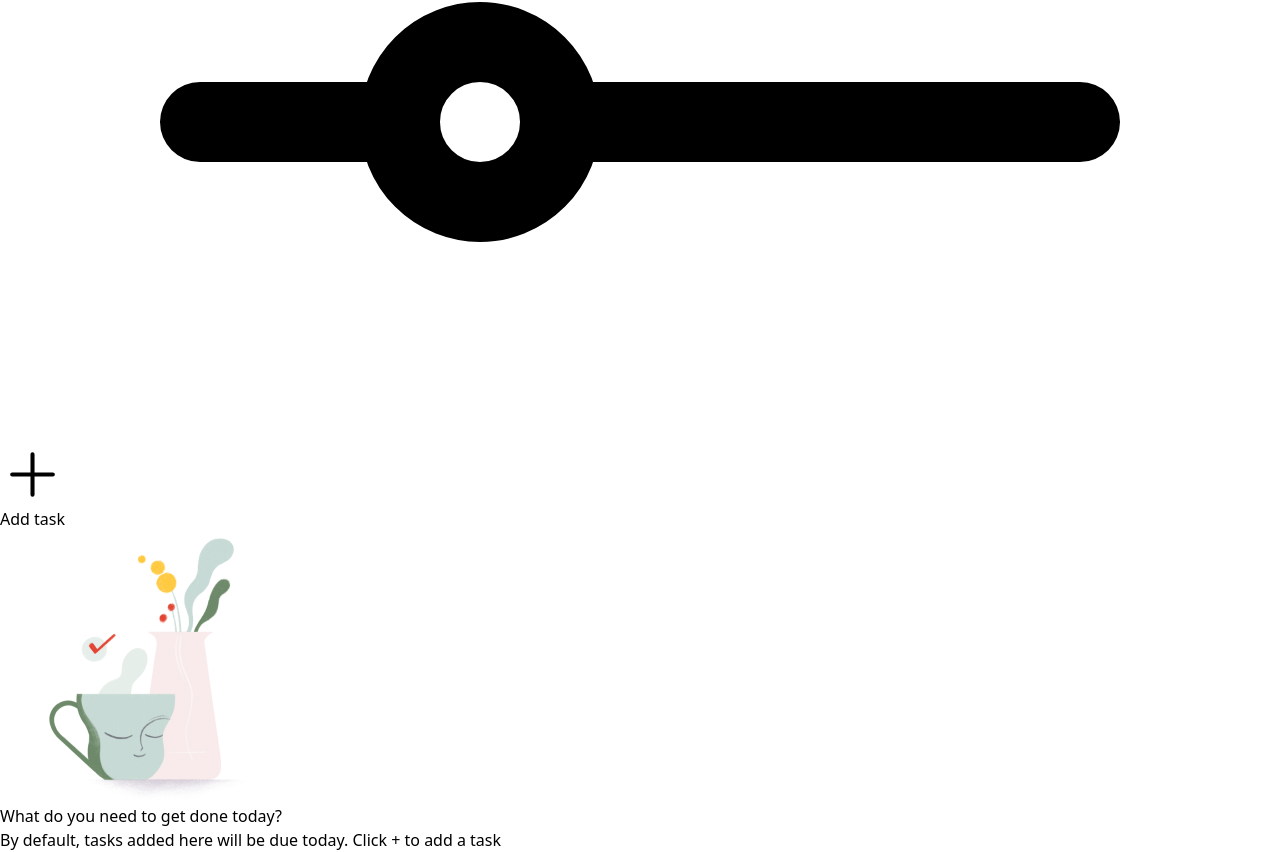
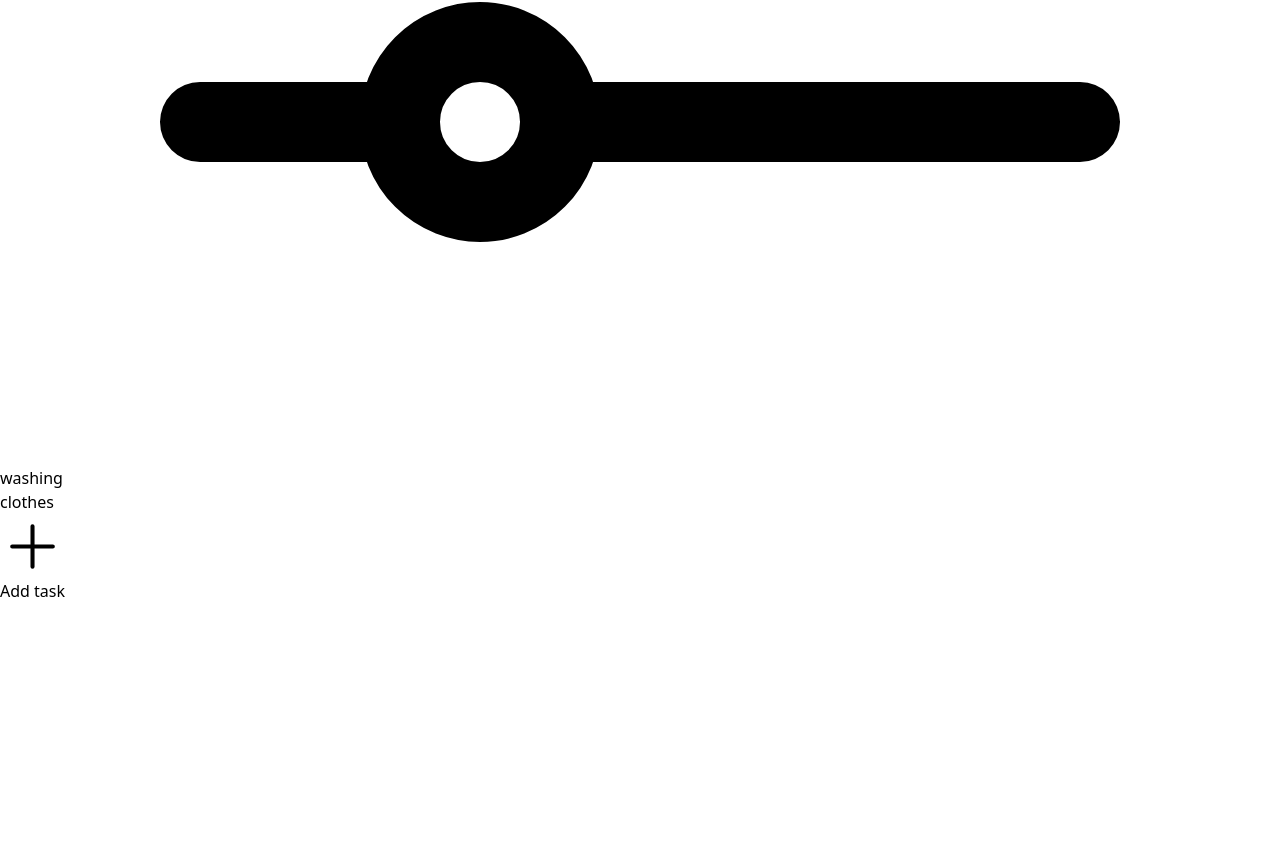
Before and after one commit to RanafaB18/ProductivityApp, a React (Vite) app: page / in a window 1280 px wide. Shown: the part 2166-3018 px from the top of the page. After the commit the page ends 2769 px from the top, so only its background shows below. Built offline with nearby package versions, Linux system fonts and the light colour scheme.

Commit message:
Added animation and sound to TaskItem

```diff
--- a/src/components/TaskItem.jsx
+++ b/src/components/TaskItem.jsx
@@ -1,25 +1,51 @@
-import PropTypes from "prop-types"
+import PropTypes from "prop-types";
+import { motion } from "framer-motion";
+import { useContext } from "react";
+import { DataContext } from "../context/DataContext";
+import sound from "../assets/water-droplet.mp3";
+const TaskItem = ({ task }) => {
+  const priorityToColorMapping = {
+    P1: "border-red-600 bg-red-500 hover:bg-red-200 text-red-600",
+    P2: "border-orange-600 bg-orange-500 hover:bg-orange-200 text-orange-500",
+    P3: "border-blue-600 bg-blue-500 hover:bg-blue-200 text-blue-500",
+    P4: "hover:bg-gray-200",
+  };
+  const priorityToHexMapping = {
+    P1: "#dc4c3e",
+    P2: "#ec9018",
+    P3: "#2872e0",
+    P4: "#a7a7a7",
+  };
+  const { setTasks } = useContext(DataContext);
+  const { taskName, description, priority, id } = task;
+  console.log("priority", priority);
+  function completeAndRemoveHandler() {
+    const audio = new Audio(sound);
+    audio.play();
+    setTimeout(() => {
+      setTasks((prevTasks) => {
+        return prevTasks.filter((task) => task.id !== id);
+      });
+    }, 150);
+  }
 
-
-const TaskItem = ({ task }) => {
-    const priorityToColorMapping = {
-        'P1': 'border-red-600 bg-red-500 hover:bg-red-200 text-red-600',
-        'P2': 'border-orange-600 bg-orange-500 hover:bg-orange-200 text-orange-500',
-        'P3': 'border-blue-600 bg-blue-500 hover:bg-blue-200 text-blue-500',
-        'P4': 'hover:bg-gray-200'
-    }
-    const { taskName, description, priority } = task
-    console.log("priority", priority);
   return (
     <article className="flex items-start gap-3 py-3 min-h-[80px]">
-      <div className={`border bg-white ${priorityToColorMapping[priority] } bg-opacity-25 group transition duration-500 cursor-pointer rounded-full h-fit p-1 mt-0.5`}>
+      <motion.button
+        whileTap={{
+          scale: 1.3,
+          backgroundColor: priorityToHexMapping[priority],
+        }}
+        onClick={completeAndRemoveHandler}
+        className={`border bg-white ${priorityToColorMapping[priority]} bg-opacity-25 group transition-opacity duration-500 cursor-pointer rounded-full h-fit p-1 mt-0.5`}
+      >
         <svg
           xmlns="http://www.w3.org/2000/svg"
           fill="none"
           viewBox="0 0 24 24"
           strokeWidth={1.5}
           stroke="currentColor"
-          className={`w-3 h-3 rotate-3 opacity-0 group-hover:opacity-100 transition duration-500`}
+          className={`w-3 h-3 rotate-3 opacity-0 group-hover:opacity-100 transition-opacity duration-300`}
         >
           <path
             strokeLinecap="round"
@@ -27,16 +53,20 @@ const TaskItem = ({ task }) => {
             d="M4.5 12.75l6 6 9-13.5"
           />
         </svg>
-      </div>
+      </motion.button>
       <div className="flex flex-col gap-1 max-w-sm">
-        <p className="text-sm overflow-hidden whitespace-nowrap text-ellipsis">{ taskName }</p>
-        <p className="text-xs opacity-70 overflow-hidden whitespace-nowrap text-ellipsis">{ description }</p>
+        <p className="text-sm overflow-hidden whitespace-nowrap text-ellipsis">
+          {taskName}
+        </p>
+        <p className="text-xs opacity-70 overflow-hidden whitespace-nowrap text-ellipsis">
+          {description}
+        </p>
       </div>
     </article>
   );
 };
 
 TaskItem.propTypes = {
-    task: PropTypes.object
-}
+  task: PropTypes.object,
+};
 export default TaskItem;
--- a/src/context/DataContext.jsx
+++ b/src/context/DataContext.jsx
@@ -4,7 +4,15 @@ export const DataContext = createContext()
 
 // eslint-disable-next-line react/prop-types
 export const DataContextProvider = ({ children }) => {
-    const [tasks, setTasks] = useState([])
+    const [tasks, setTasks] = useState([
+        {
+            taskName: 'washing',
+            description: 'clothes',
+            priority: 'P4',
+            id: '1-3132i023',
+            subtasks: []
+        }
+    ])
     return (
         <DataContext.Provider value={{
             tasks,
```
Also changed, not shown: 1 other file (tests, documents, lock files or other folders).
